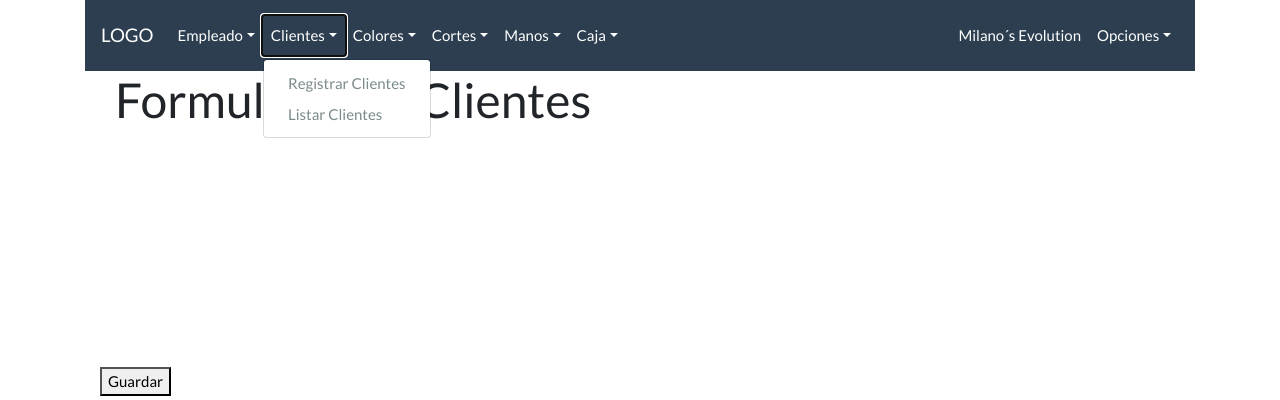
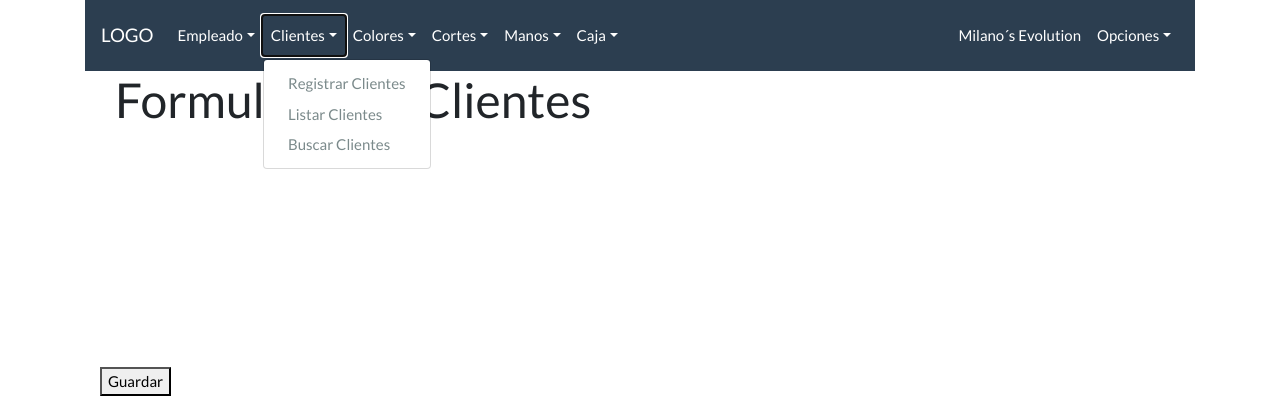
Before and after one commit to federico-osandon/milanos, a Django app: page /persona/crearcliente in a window 1280 px wide, after a click on "Clientes". Shown: the top 400 px of the page. Run offline with Django 3.2, Linux system fonts and the light colour scheme; the visitor is signed in with stand-in values (Sample User, id 1); parts of the project's set-up code (start-up, migrations or seed data) failed here and were passed over; some libraries are stand-ins or nearby versions.

Commit message:
Update base.html

```diff
--- a/templates/base/base.html
+++ b/templates/base/base.html
@@ -40,6 +40,7 @@
                         <div class="dropdown-menu" x-placement="bottom-start" style="position: absolute; will-change: transform; top: 0px; left: 0px; transform: translate3d(0px, 41px, 0px);">
                             <a class="dropdown-item" href="/persona/crearcliente">Registrar Clientes</a>
                             <a class="dropdown-item" href="/persona/listarcliente">Listar Clientes</a>
+                            <a class="dropdown-item" href="/persona/buscar">Buscar Clientes</a>
                         </div>
                     </li>
                     <li class="nav-item dropdown">
```
